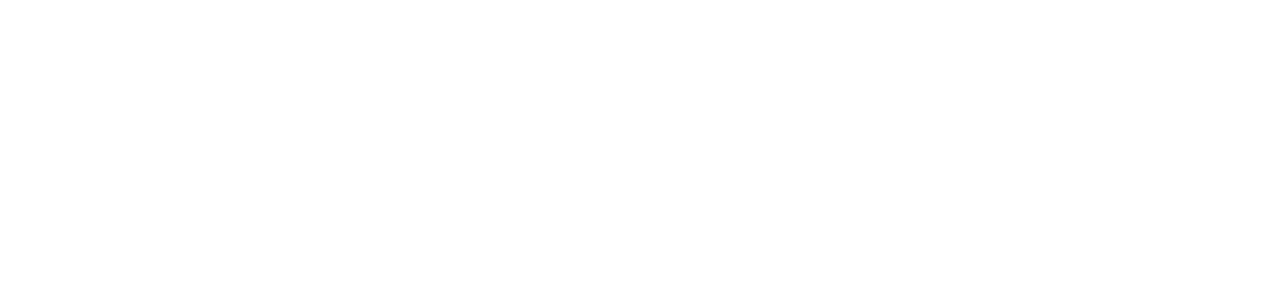
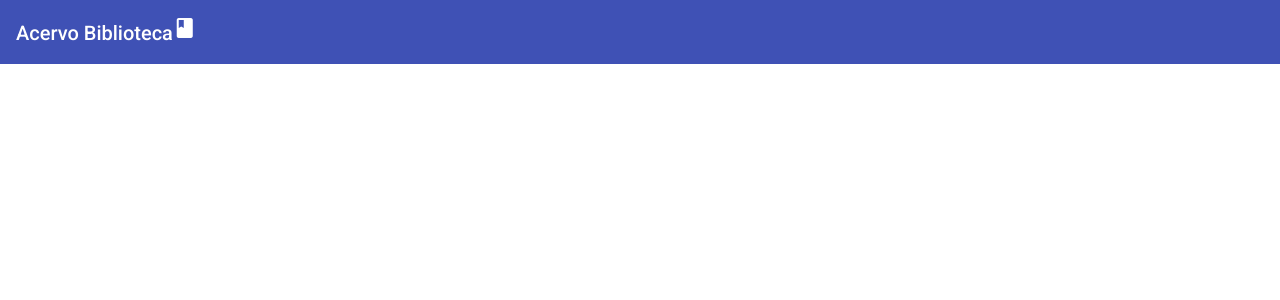
Before and after one commit to RennanKelson/ProjetoMinsaitFront, an Angular app: page / in a window 1280 px wide. Shown: the top 300 px of the page. Built offline with nearby package versions, Linux system fonts and the light colour scheme.

Commit message:
adicionei uma toolbar

```diff
--- a/src/app/app.component.html
+++ b/src/app/app.component.html
@@ -1 +1,5 @@
+<mat-toolbar color="primary">
+  <span>Acervo Biblioteca<mat-icon>book</mat-icon></span>
+</mat-toolbar>
+
 <router-outlet></router-outlet>
```
Also changed, not shown: src/app/app.module.ts (+6 -2 lines).
